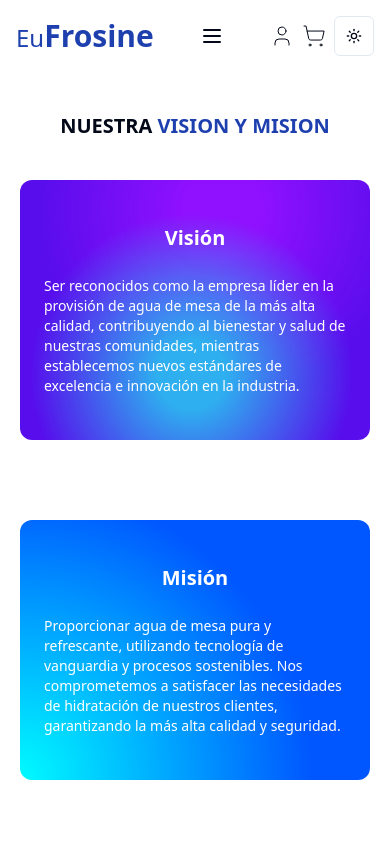
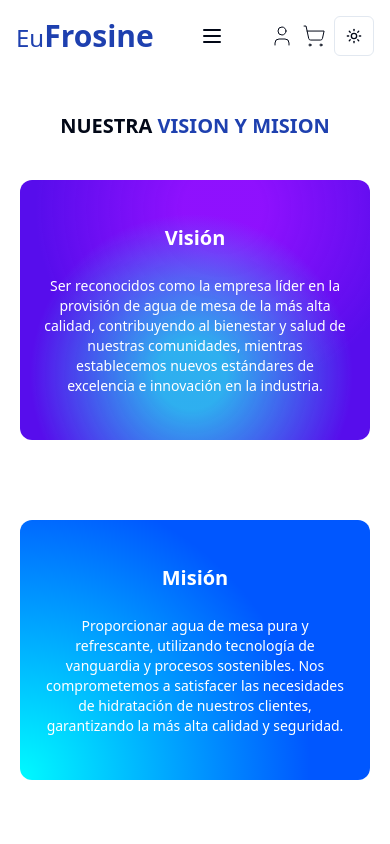
Before and after one commit to JoseSanchez90/frontend-eufrosine-web, a Next.js app: page /mision-vision in a window 390 px wide. Shown: the top 844 px of the page. Built offline with nearby package versions, Linux system fonts and the light colour scheme.

Commit message:
update misionvision text-center and start

```diff
--- a/app/(routes)/mision-vision/page.tsx
+++ b/app/(routes)/mision-vision/page.tsx
@@ -13,7 +13,7 @@ const VisionMision = () => {
               <CardItem translateZ="50" className="text-xl sm:text-3xl font-bold text-white">
                 Visión
               </CardItem>
-              <CardItem as="p" translateZ="60" className="text-white text-sm sm:text-base max-w-sm mt-2 ">
+              <CardItem as="p" translateZ="60" className="text-white text-center sm:text-start text-sm sm:text-base max-w-sm mt-2 ">
                 Ser reconocidos como la empresa líder en la provisión de agua de mesa de la más alta calidad,
                 contribuyendo al bienestar y salud de nuestras comunidades, mientras establecemos nuevos estándares de
                 excelencia e innovación en la industria.
@@ -26,10 +26,8 @@ const VisionMision = () => {
               <CardItem translateZ="50" className="text-xl sm:text-3xl font-bold text-white">
                 Misión
               </CardItem>
-              <CardItem as="p" translateZ="60" className="text-white text-sm sm:text-base max-w-sm mt-2">
-                Proporcionar agua de mesa pura y refrescante, utilizando tecnología de vanguardia y procesos
-                sostenibles. Nos comprometemos a satisfacer las necesidades de hidratación de nuestros clientes,
-                garantizando la más alta calidad y seguridad.
+              <CardItem as="p" translateZ="60" className="text-white text-center sm:text-start text-sm sm:text-base max-w-sm mt-2">
+                Proporcionar agua de mesa pura y refrescante, utilizando tecnología de vanguardia y procesos sostenibles. Nos comprometemos a satisfacer las necesidades de hidratación de nuestros clientes, garantizando la más alta calidad y seguridad.
               </CardItem>
             </CardBody>
           </CardContainer>
```
